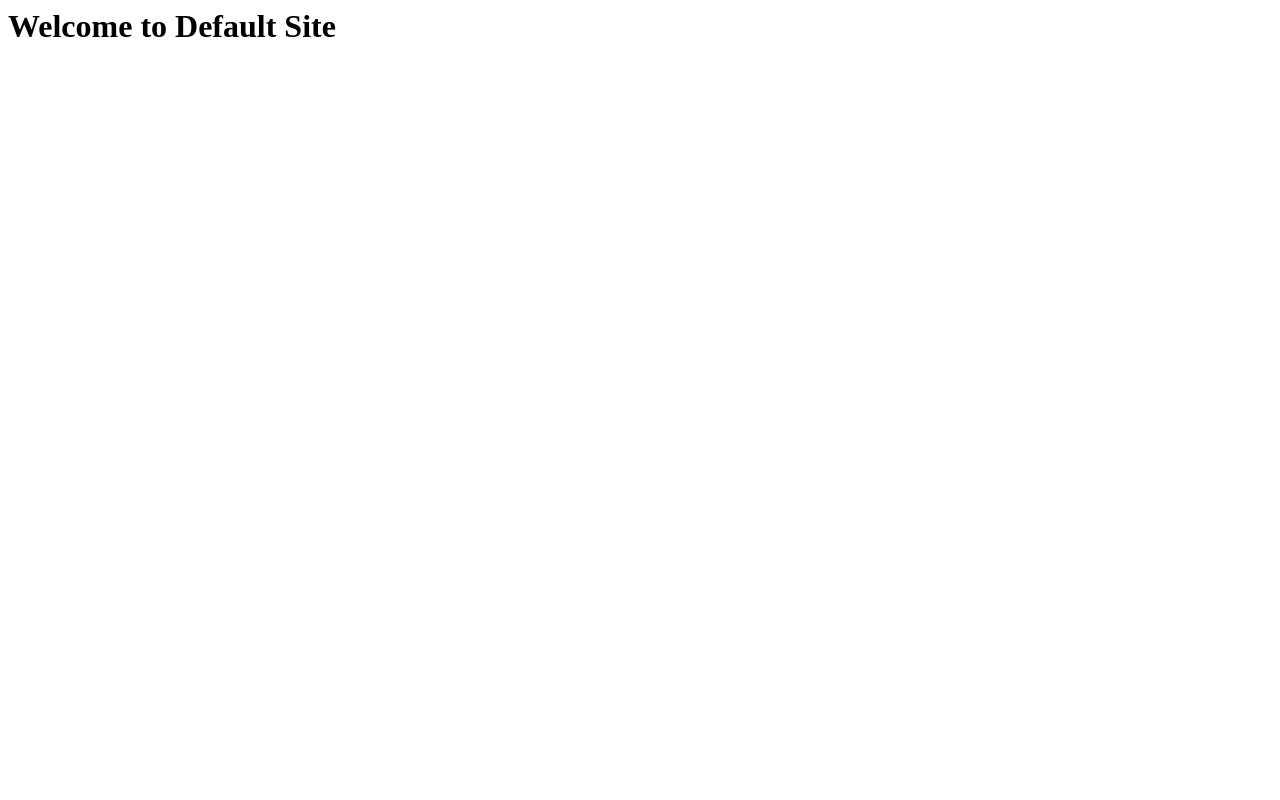
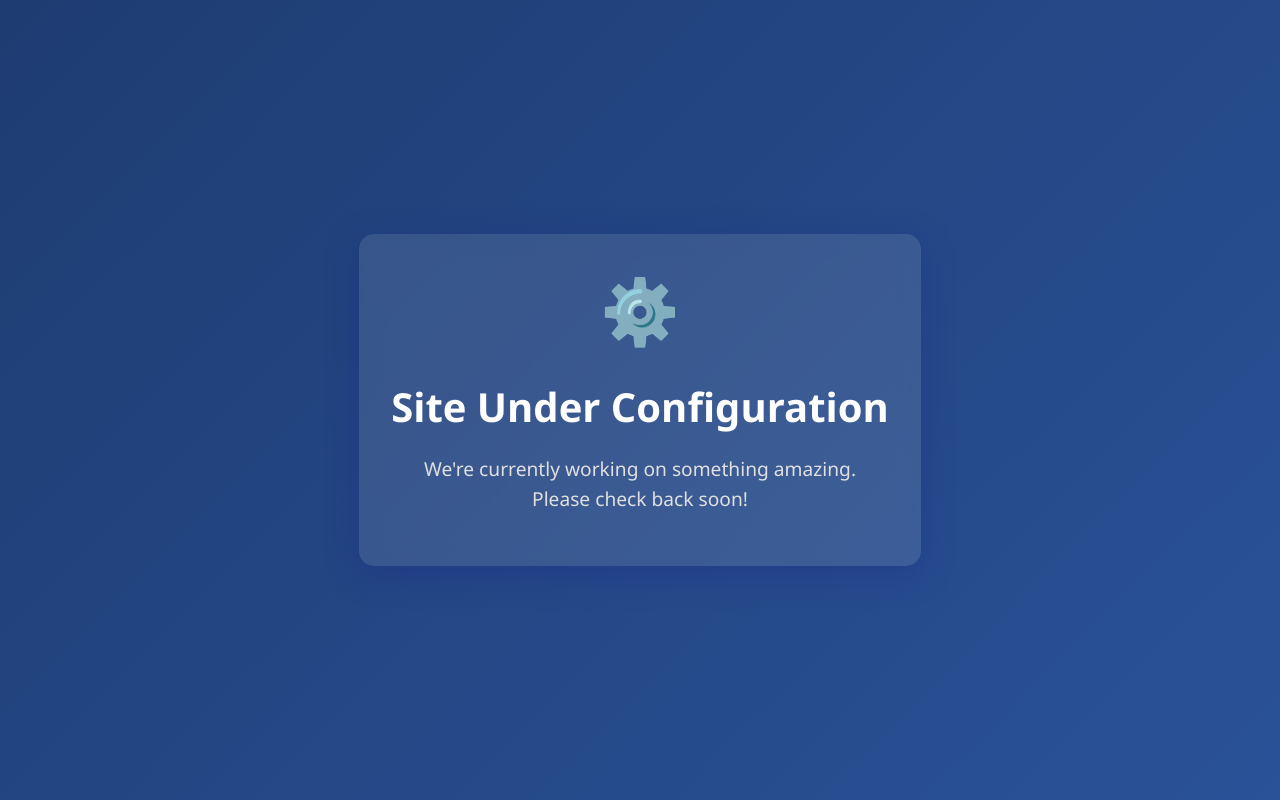
Before and after one commit to efosao/default-server-webpage, a plain HTML site: page index.html in a window 1280 px wide. Drawn offline with Linux system fonts and the light colour scheme.

Commit message:
update page message and template

```diff
--- a/index.html
+++ b/index.html
@@ -1 +1,50 @@
-<h1>Welcome to Default Site</h1>
+<!DOCTYPE html>
+<html lang="en">
+<head>
+    <meta charset="UTF-8">
+    <meta name="viewport" content="width=device-width, initial-scale=1.0">
+    <title>Site Under Configuration</title>
+    <style>
+        body {
+            margin: 0;
+            padding: 0;
+            min-height: 100vh;
+            display: flex;
+            justify-content: center;
+            align-items: center;
+            font-family: 'Segoe UI', Tahoma, Geneva, Verdana, sans-serif;
+            background: linear-gradient(135deg, #1e3c72 0%, #2a5298 100%);
+            color: #ffffff;
+        }
+        .container {
+            text-align: center;
+            padding: 2rem;
+            background-color: rgba(255, 255, 255, 0.1);
+            border-radius: 15px;
+            backdrop-filter: blur(10px);
+            box-shadow: 0 8px 32px 0 rgba(31, 38, 135, 0.37);
+        }
+        h1 {
+            font-size: 2.5rem;
+            margin-bottom: 1rem;
+            color: #ffffff;
+        }
+        p {
+            font-size: 1.2rem;
+            line-height: 1.6;
+            color: #e0e0e0;
+        }
+        .icon {
+            font-size: 4rem;
+            margin-bottom: 1rem;
+        }
+    </style>
+</head>
+<body>
+    <div class="container">
+        <div class="icon">⚙️</div>
+        <h1>Site Under Configuration</h1>
+        <p>We're currently working on something amazing.<br>Please check back soon!</p>
+    </div>
+</body>
+</html>
```
